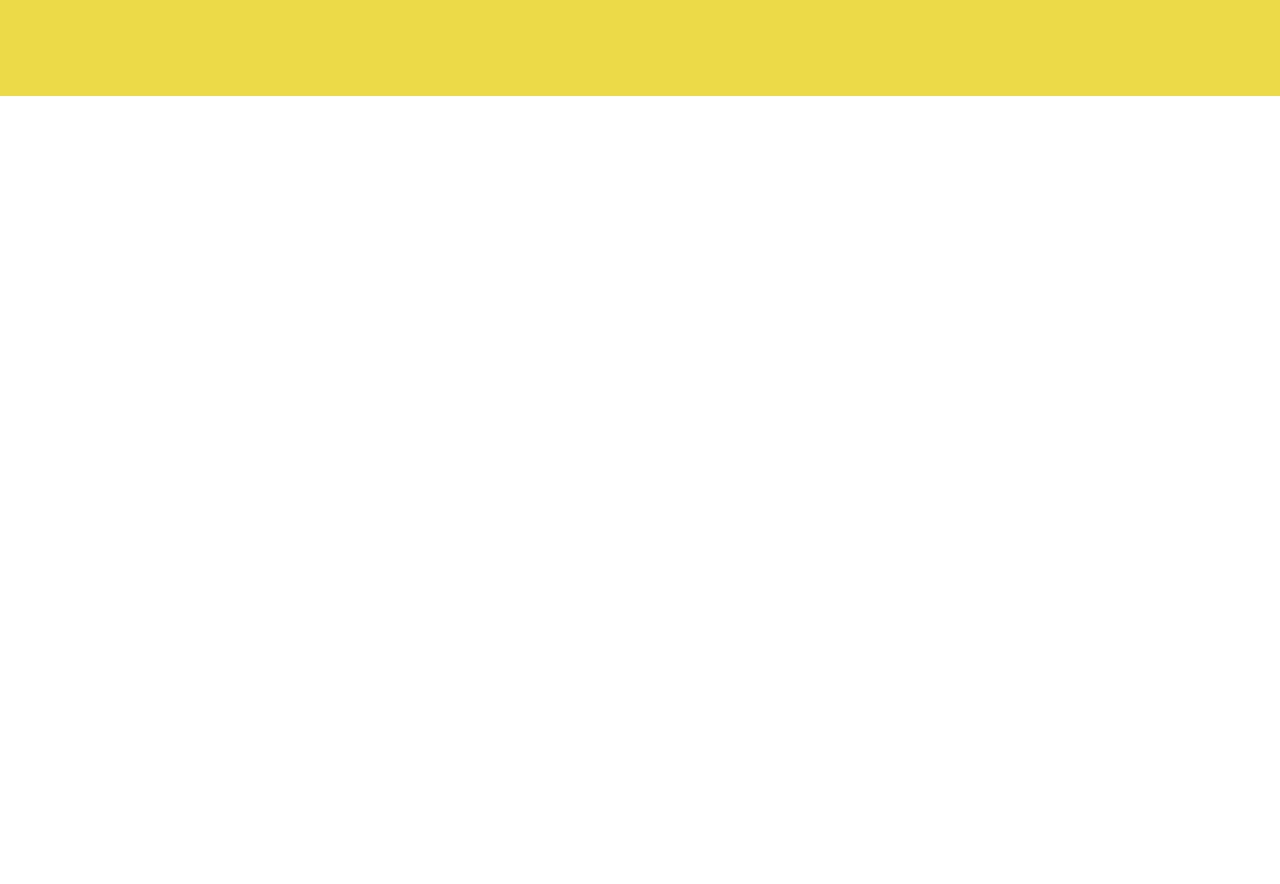
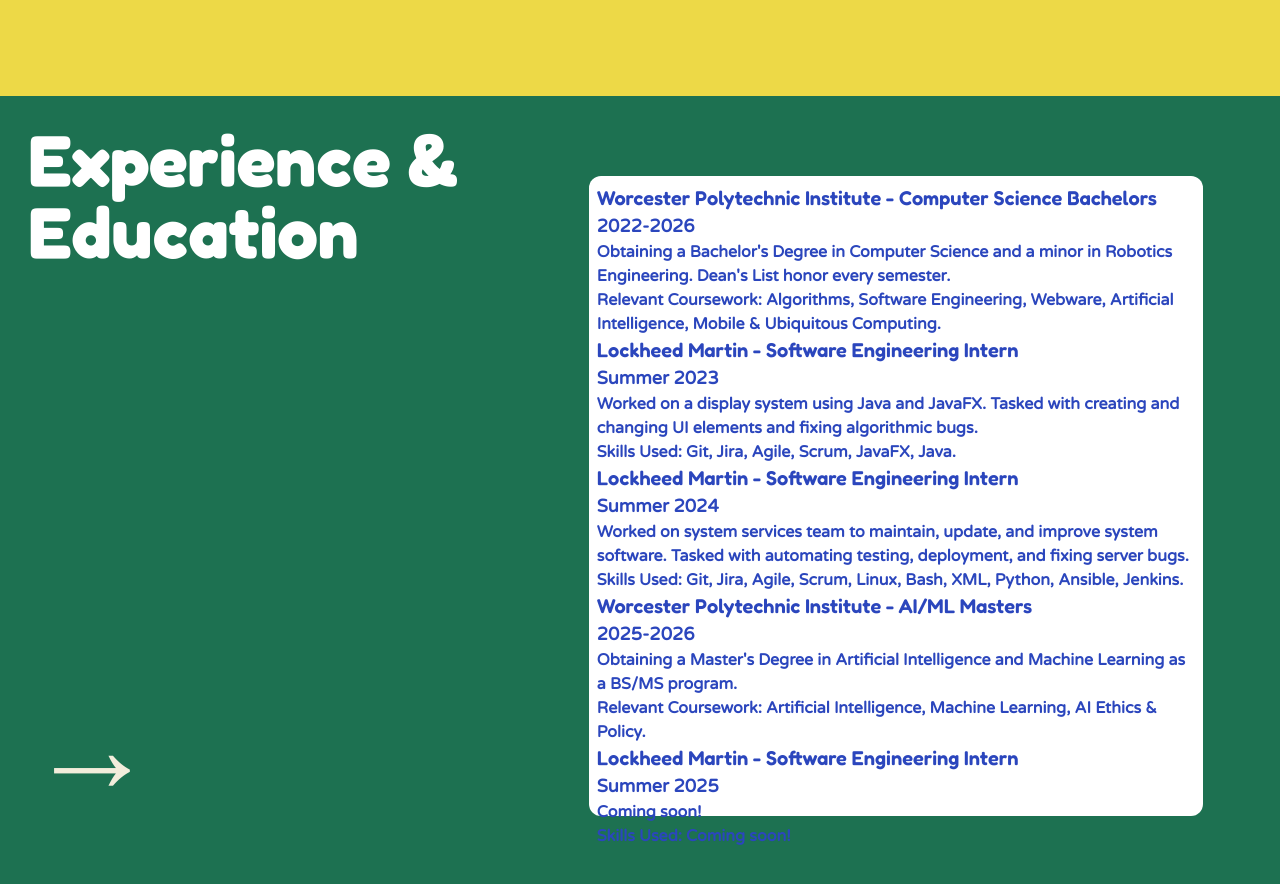
Before and after one commit to keiraSchoolcraft/personal-portfolio, a Next.js app: page / in a window 1280 px wide. Shown: the part 1504-2388 px from the top of the page. Before the commit the page ends 1600 px from the top, so only its background shows below. Built offline with nearby package versions, Linux system fonts and the light colour scheme.

Commit message:
education&experience

```diff
--- a/app/page.tsx
+++ b/app/page.tsx
@@ -33,6 +33,7 @@
       sections.forEach((section) => {
         observer.unobserve(section);
       });
+      observer.disconnect();
     };
   }, []);
 
@@ -94,6 +95,69 @@
           </p>
         </div>
       </div>
+
+      {/* Experience/Education */}
+      <div id="education" className="fade-in h-screen bg-[#1d7151] flex items-center justify-center text-white flex-row">
+        <div className="w-[40%] h-full p-2 flex flex-col justify-between items-start relative">
+          <h1 className="text-7xl font-bold mt-5 ml-5">Experience & Education</h1>
+          <p className="text-9xl text-[#f2eddb] text-center absolute bottom-[10%] ml-5">&rarr;</p>
+        </div>
+        <div className="w-[60%] flex justify-center items-center h-full">
+          <div className="bg-white flex flex-col rounded-xl w-[80%] h-[80%] p-2 text-[#2b46bd]">
+            <div className="flex flex-1 flex-col">
+              <h1 className="font-semibold text-xl">Worcester Polytechnic Institute - Computer Science Bachelors</h1>
+              <p className="font-semibold text-lg">2022-2026</p>
+              <p className="font-semibold text-md">
+                  Obtaining a Bachelor's Degree in Computer Science and a minor in Robotics Engineering. Dean's List honor every semester.
+              </p>
+              <p className="font-semibold text-md">
+                Relevant Coursework: Algorithms, Software Engineering, Webware, Artificial Intelligence, Mobile & Ubiquitous Computing.
+              </p>
+            </div>
+            <div className="flex flex-1 flex-col">
+              <h1 className="font-semibold text-xl">Lockheed Martin - Software Engineering Intern</h1>
+              <p className="font-semibold text-lg">Summer 2023</p>
+              <p className="font-semibold text-md">
+                  Worked on a display system using Java and JavaFX. Tasked with creating and changing UI elements and fixing algorithmic bugs.
+              </p>
+              <p className="font-semibold text-md">
+                Skills Used: Git, Jira, Agile, Scrum, JavaFX, Java.
+              </p>
+            </div>
+            <div className="flex flex-1 flex-col">
+              <h1 className="font-semibold text-xl">Lockheed Martin - Software Engineering Intern</h1>
+              <p className="font-semibold text-lg">Summer 2024</p>
+              <p className="font-semibold text-md">
+                  Worked on system services team to maintain, update, and improve system software. Tasked with automating testing, deployment, and fixing server bugs.
+              </p>
+              <p className="font-semibold text-md">
+                Skills Used: Git, Jira, Agile, Scrum, Linux, Bash, XML, Python, Ansible, Jenkins.
+              </p>
+            </div>
+            <div className="flex flex-1 flex-col">
+              <h1 className="font-semibold text-xl">Worcester Polytechnic Institute - AI/ML Masters</h1>
+              <p className="font-semibold text-lg">2025-2026</p>
+              <p className="font-semibold text-md">
+                  Obtaining a Master's Degree in Artificial Intelligence and Machine Learning as a BS/MS program.
+              </p>
+              <p className="font-semibold text-md">
+                Relevant Coursework: Artificial Intelligence, Machine Learning, AI Ethics & Policy.
+              </p>
+            </div>
+            <div className="flex flex-1 flex-col">
+              <h1 className="font-semibold text-xl">Lockheed Martin - Software Engineering Intern</h1>
+              <p className="font-semibold text-lg">Summer 2025</p>
+              <p className="font-semibold text-md">
+                  Coming soon!
+              </p>
+              <p className="font-semibold text-md">
+                Skills Used: Coming soon!
+              </p>
+            </div>
+          </div>
+        </div>
+      </div>
+
     </div>
   );
 }
```
